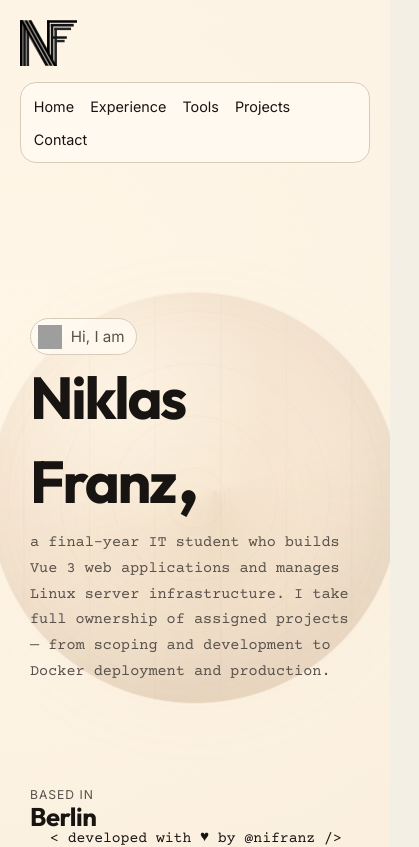
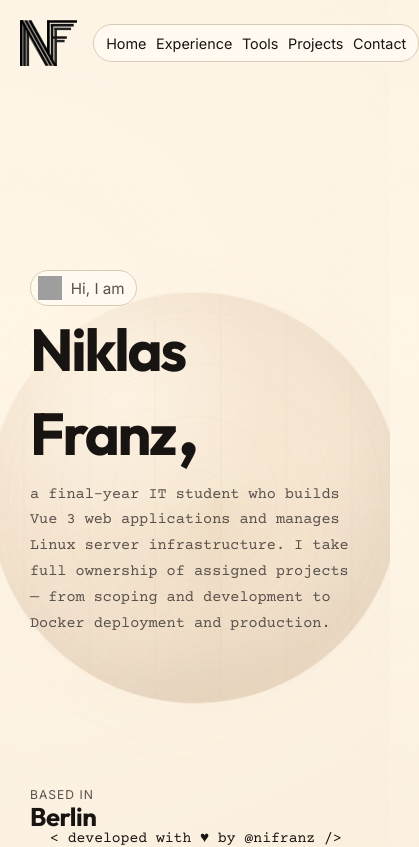
Before and after one commit to nifranz/homepage, a Vue app: page / in a window 390 px wide. Shown: the top 847 px of the page, 419 px wide, since content can reach past the window. Built offline with nearby package versions, Linux system fonts and the light colour scheme; grey boxes are pictures that could not be loaded.

Commit message:
fix: keep header horizontal at all breakpoints, tighten topbar on mobile

```diff
--- a/src/style.css
+++ b/src/style.css
@@ -1393,27 +1393,17 @@ main {
 }
 
 @media (max-width: 700px) {
-  .site-header {
-    top: 0.55rem;
-    flex-direction: column;
-    align-items: flex-start;
-  }
-
   .site-logo {
     height: 2.9rem;
   }
 
   .topbar {
-    border-radius: 16px;
-    width: 100%;
-    margin-left: 0;
-    justify-content: flex-start;
-    padding-inline: 0.8rem;
+    padding: 0.6rem 0.75rem;
   }
 
   .topbar nav {
-    flex-wrap: wrap;
-    justify-content: flex-start;
+    gap: 0.6rem;
+    font-size: 0.88rem;
   }
 
   .exp-cards {
```
